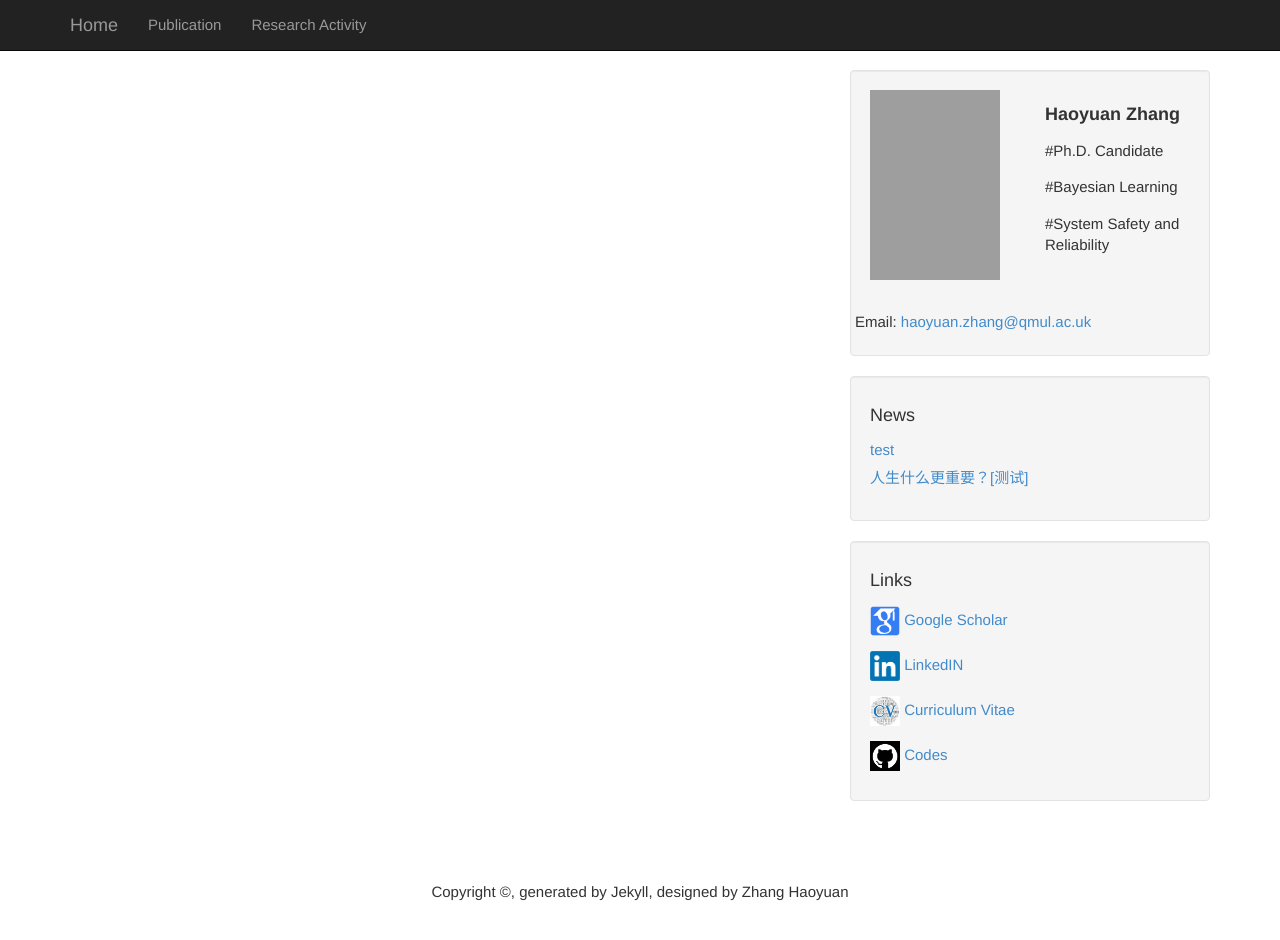
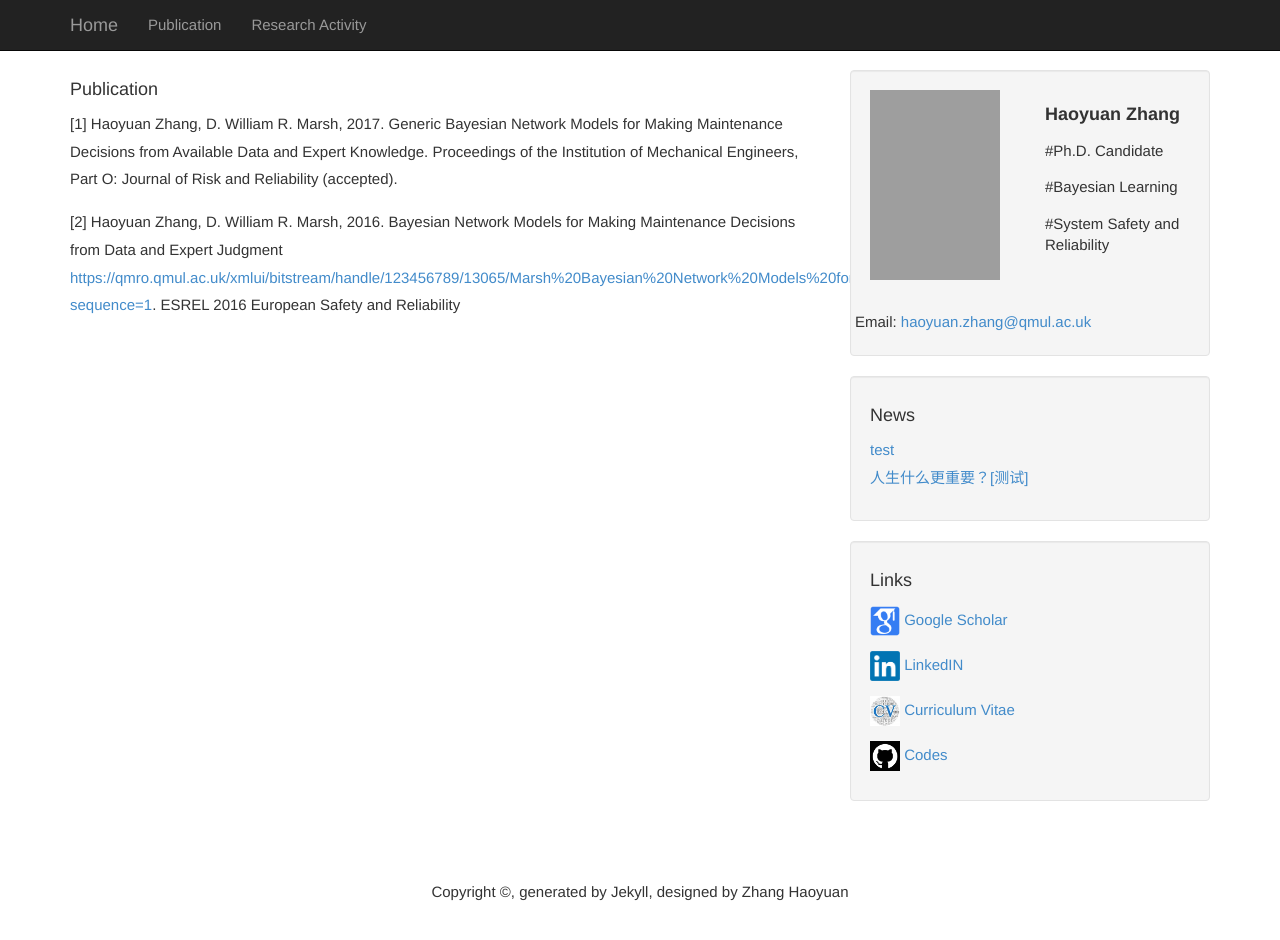
Before and after one commit to july0905/haoyuanzhang1990.github.io, a Jekyll site: the page built from pub.md, in a window 1280 px wide and 953 px high. Shown: the top 940 px of the window. Built offline with Jekyll 4.4.1, drawn with Linux system fonts in a browser that asks for light colours; grey boxes are pictures that could not be loaded.

Commit message:
Update pub.md

```diff
--- a/pub.md
+++ b/pub.md
@@ -2,3 +2,9 @@
 layout: index
 title: "Publication"
 ---
+
+
+#### Publication
+[1] Haoyuan Zhang, D. William R. Marsh, 2017. Generic Bayesian Network Models for Making Maintenance Decisions from Available Data and Expert Knowledge. Proceedings of the Institution of Mechanical Engineers, Part O: Journal of Risk and Reliability (accepted).
+
+[2] Haoyuan Zhang, D. William R. Marsh, 2016. Bayesian Network Models for Making Maintenance Decisions from Data and Expert Judgment <https://qmro.qmul.ac.uk/xmlui/bitstream/handle/123456789/13065/Marsh%20Bayesian%20Network%20Models%20for%20Making%202016%20Accepted.pdf?sequence=1>. ESREL 2016 European Safety and Reliability
```
